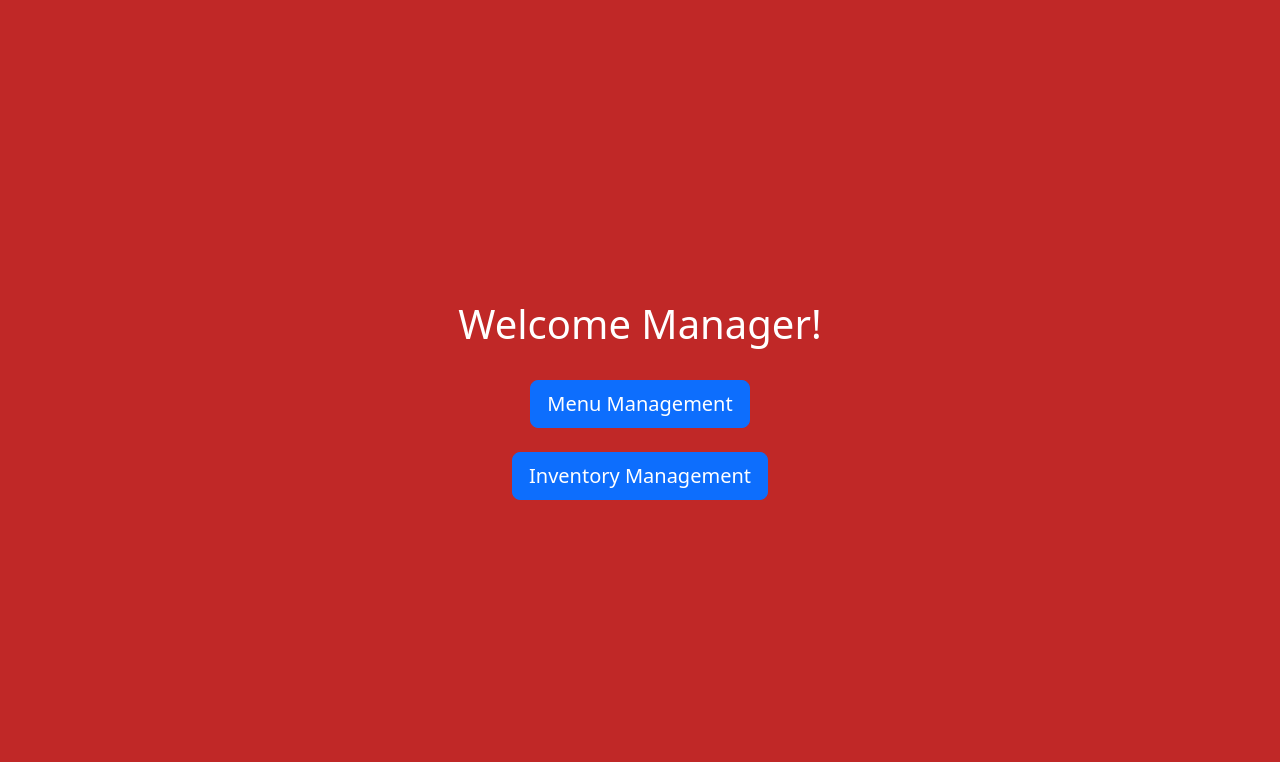
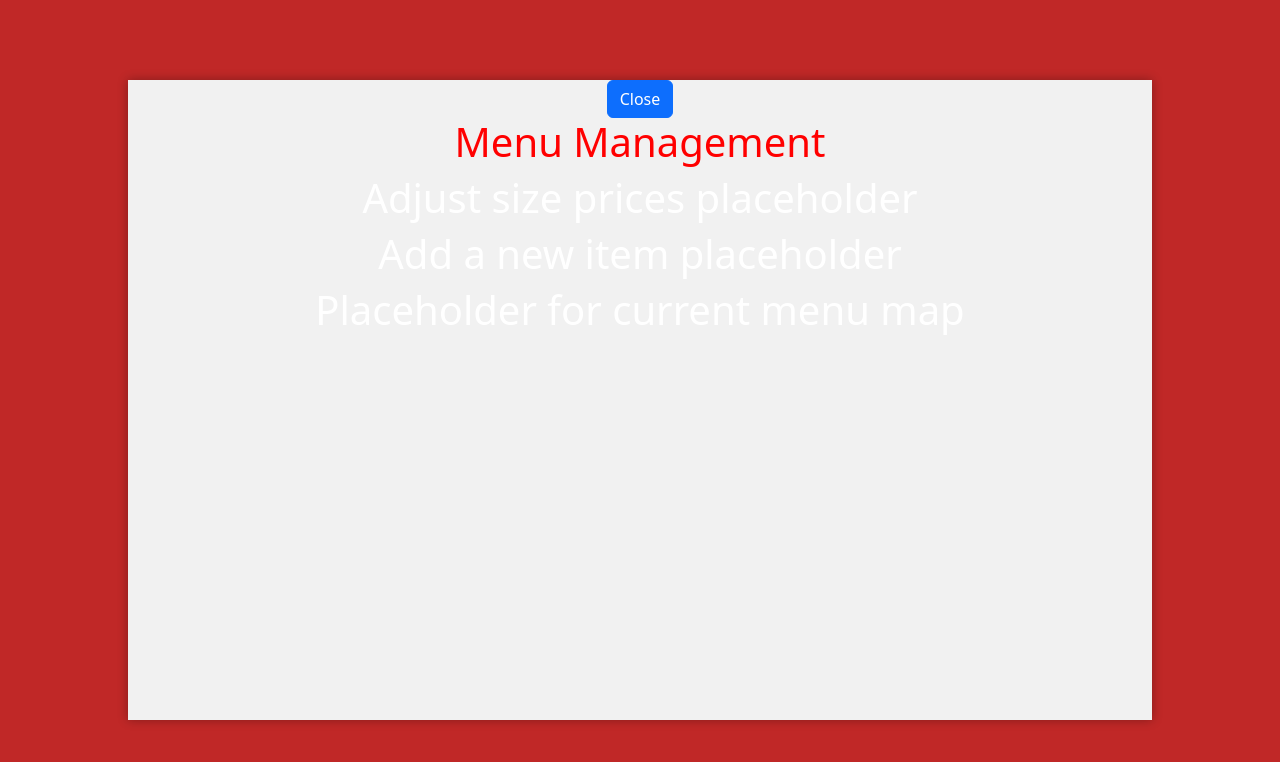
Before and after one commit to boxkr/finalrender, a React (Create React App) app in the folder Frontend/panada-express/: page /manager in a window 1280 px wide. Both pictures are taken after a click on the button "Menu Management". Shown: the top 762 px of the page. Built offline with nearby package versions, Linux system fonts and the light colour scheme.

Commit message:
manager view initial things

```diff
--- a/Frontend/panada-express/src/css/managerstyles.css
+++ b/Frontend/panada-express/src/css/managerstyles.css
@@ -20,3 +20,19 @@
     display: flex;
     flex-direction: column;
 }
+
+.management-container{
+  position: fixed;
+  height: 80vh;
+  width: 80vw;
+  background-color: #f1f1f1;
+  box-shadow: rgba(0, 0, 0, 0.322) 0px 0px 10px;
+}
+
+.management-header{
+  color:red;
+}
+
+.invisible{
+  display: none;
+}
--- /dev/null
+++ b/Frontend/panada-express/src/js/InventoryManagementPopup.js
@@ -0,0 +1,39 @@
+import React from 'react'
+import '../css/managerstyles.css';
+import '/node_modules/bootstrap/dist/css/bootstrap.min.css';
+import {Button} from 'react-bootstrap';
+
+
+
+const RestockInventory=()=>{
+    return(
+        <div>
+            <h1>Restock Inventory placeholder</h1>
+        </div>
+    )
+}
+
+const ViewInventory=()=>{
+    return(
+        <div>
+            <h1>Placeholder for inventory view</h1>
+        </div>
+    )
+}
+
+export default function InventoryManagementPopup(props) {
+
+    const handleClose=()=>{
+        props.popCounterFunction(props.popupCounter+1);
+    }
+    console.log(props);
+
+    return (
+        <div className="management-container">
+            <Button onClick={handleClose}>Close</Button>
+            <h1 className="management-header">Inventory Management</h1>
+            <RestockInventory/>
+            <ViewInventory/>
+        </div>
+    )
+}
--- a/Frontend/panada-express/src/js/Manager.js
+++ b/Frontend/panada-express/src/js/Manager.js
@@ -1,28 +1,39 @@
-import React from 'react'
+import React, {useState} from 'react'
 import '../css/managerstyles.css';
 import '/node_modules/bootstrap/dist/css/bootstrap.min.css';
 import {Button} from 'react-bootstrap';
-
+import MenuManagementPopup from './MenuManagementPopup'
+import InventoryManagementPopup from './InventoryManagementPopup'
 
 
 export default function Manager() {
 
 
+    const [menuPopupCounter, setMenuPopupCounter] = useState(1);
+    const [inventoryPopupCounter, setInventoryPopupCounter] = useState(1);
+    const handleMenuClick = ()=>{
+
+        //default is 1 (odd) so closed at first. if we see it's clicked and odd, then we want to open the menu, else close it
+        setMenuPopupCounter(menuPopupCounter+1);
+    }
+    const handleInventoryClick=()=>{
+        setInventoryPopupCounter(inventoryPopupCounter+1);
+    }
 
     return (
+
         <div className="container">
             <h1 className="welcome"> Welcome Manager! </h1>
             <br></br>
-            <Button variant="primary" size="lg">
-                {/*Perhaps want a pop-up or something that has a menu of menu management stuff, i.e. changing price */}
+            <Button variant="primary" size="lg" onClick={handleMenuClick}>
                 Menu Management
             </Button>
-
+            {(menuPopupCounter % 2 == 0) ? <MenuManagementPopup popupCounter={menuPopupCounter} popCounterFunction={setMenuPopupCounter}/> : ""}
             <br></br>
-            <Button variant="primary" size="lg"> {/*just need to add style with tailwind or bootstrap */}
-                {/*Pop up or something allowing us to add/delete inventory items */}
+            <Button variant="primary" size="lg" onClick={handleInventoryClick   }> {/*just need to add style with tailwind or bootstrap */}
                 Inventory Management
             </Button>
+            {(inventoryPopupCounter % 2 == 0) ? <InventoryManagementPopup popupCounter={inventoryPopupCounter} popCounterFunction={setInventoryPopupCounter}/> : ""}
 
         </div>
     )
--- /dev/null
+++ b/Frontend/panada-express/src/js/MenuManagementPopup.js
@@ -0,0 +1,50 @@
+import React from 'react'
+import '../css/managerstyles.css';
+import '/node_modules/bootstrap/dist/css/bootstrap.min.css';
+import {Button} from 'react-bootstrap';
+
+
+const AdjustPrice=()=>{
+
+
+    return(
+        <div>
+            <h1>Adjust size prices placeholder</h1>
+        </div>
+    )
+}
+
+const AddNewItem=()=>{
+
+    return(
+        <div>
+            <h1>Add a new item placeholder</h1>
+        </div>
+    )
+}
+const CurrentMenu=()=>{
+
+    return(
+        <div>
+            <h1>Placeholder for current menu map</h1>
+        </div>
+    )
+}
+export default function MenuManagementPopup(props) {
+
+    const handleClose=()=>{
+        props.popCounterFunction(props.popupCounter+1);
+    }
+    console.log(props);
+
+
+    return (
+        <div className="management-container">
+            <Button onClick={handleClose}>Close</Button>
+            <h1 className='management-header'>Menu Management</h1>
+            <AdjustPrice/>
+            <AddNewItem/>
+            <CurrentMenu/>
+        </div>
+    )
+}
```
